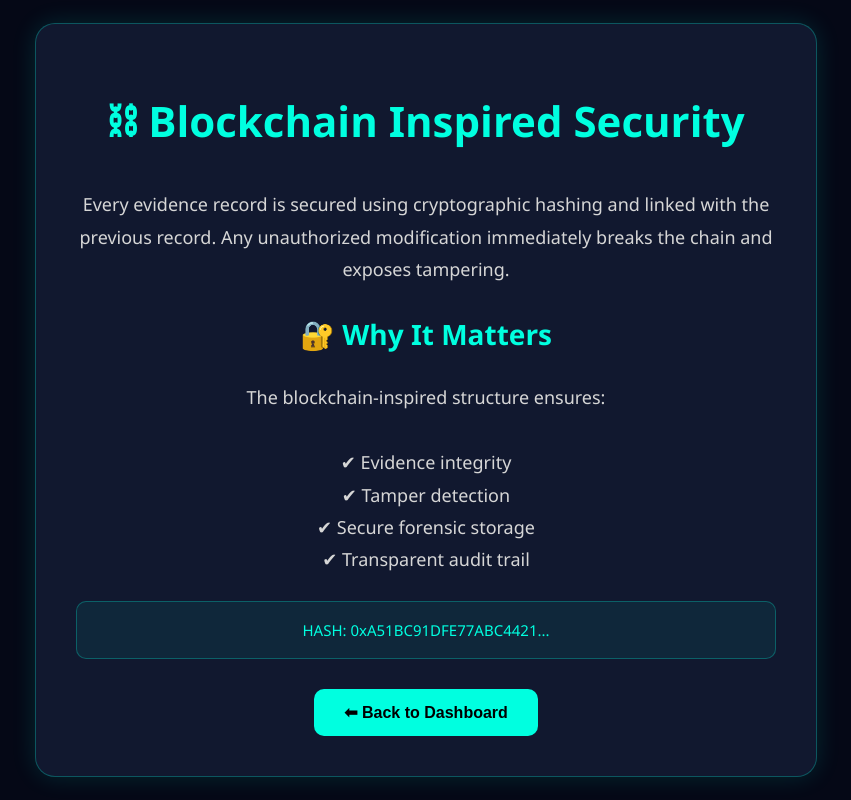
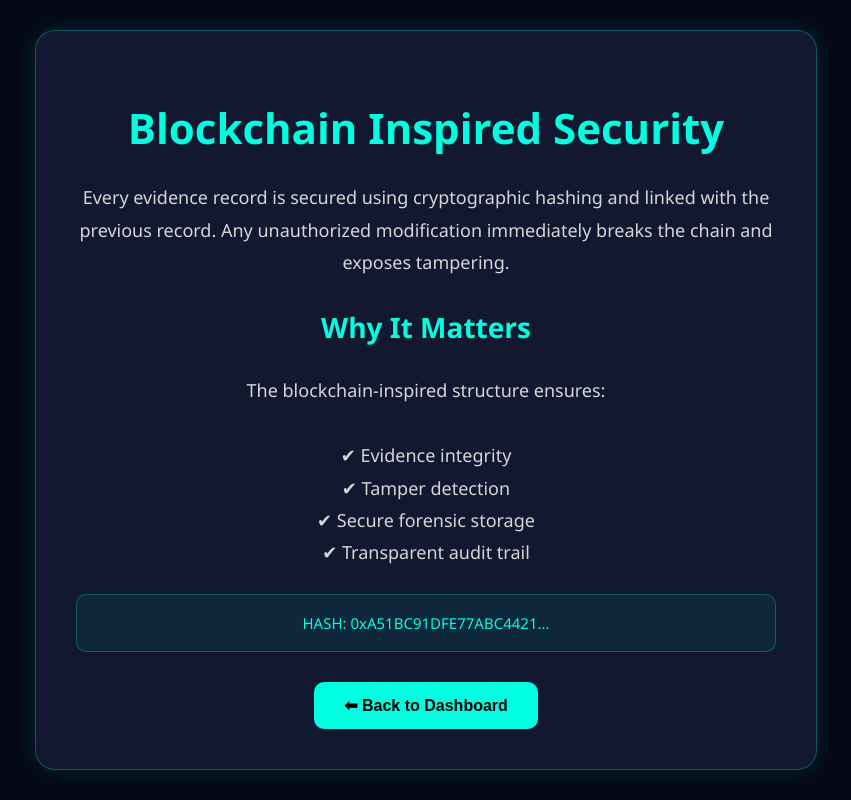
Before and after one commit to Moulyaranjan/Forensic-anti-tamper-DBMS, a website: page frontend/blockchain.html in a window 1280 px wide. Shown: the whole page, without its empty margins (214-1065 px from the left). Drawn offline with Linux system fonts and the light colour scheme.

Commit message:
Update blockchain.html

```diff
--- a/frontend/blockchain.html
+++ b/frontend/blockchain.html
@@ -80,14 +80,14 @@
 
 <div class="container">
 
-  <h1>⛓ Blockchain Inspired Security</h1>
+  <h1>Blockchain Inspired Security</h1>
 
   <p>
     Every evidence record is secured using cryptographic hashing and linked with the previous record.
     Any unauthorized modification immediately breaks the chain and exposes tampering.
   </p>
 
-  <h3>🔐 Why It Matters</h3>
+  <h3>Why It Matters</h3>
 
   <p>
     The blockchain-inspired structure ensures:
```
